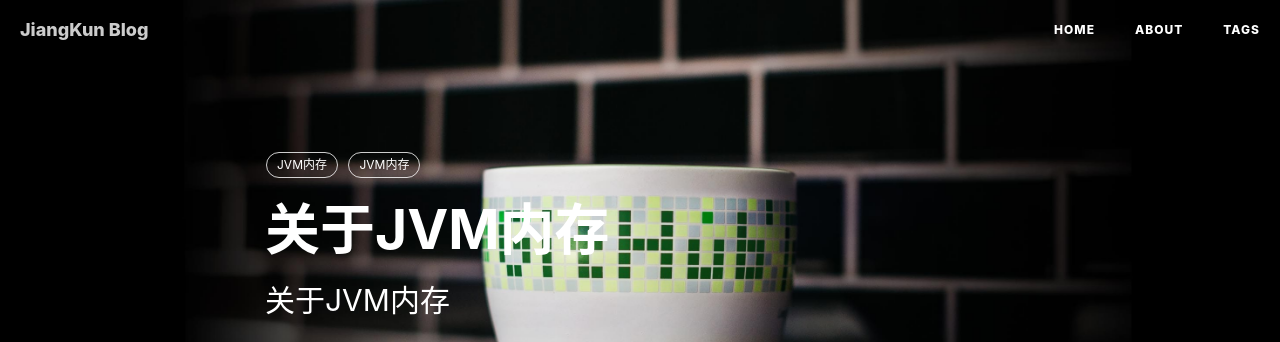
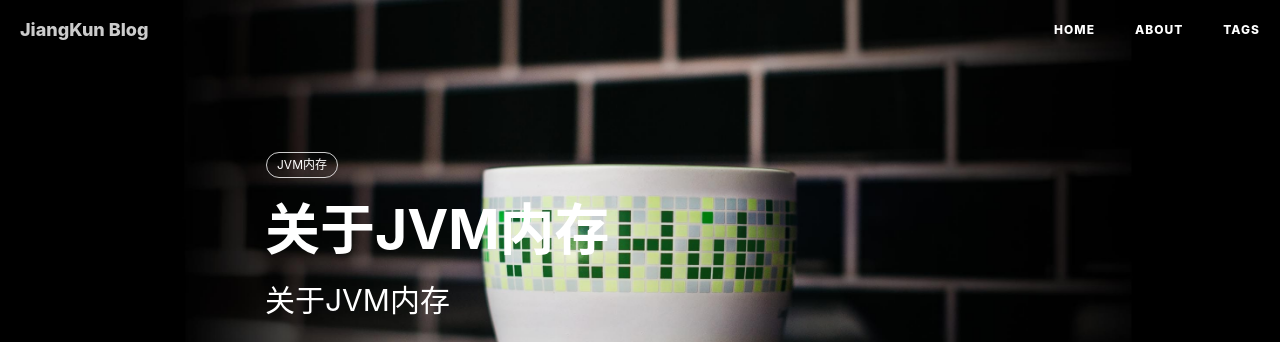
Before and after one commit to JiangKunZhang/JiangKunZhang.github.io, a Jekyll site: the page built from _posts/2020-06-20-关于JVM内存.md, in a window 1280 px wide and 900 px high. Shown: the top 342 px of the window. Built offline with Jekyll 4.4.1, drawn with Linux system fonts in a browser that asks for light colours; nearby versions of some CDN libraries; comment, search, counter and statistics services are not loaded.

Commit message:
2020-06-20-关于JVM内存

```diff
--- a/_posts/2020-06-20-关于JVM内存.md
+++ b/_posts/2020-06-20-关于JVM内存.md
@@ -7,7 +7,6 @@ author:     JiangKun
 header-img: img/post-bg-github-cup.jpg
 catalog: true
 tags:
-    - JVM内存
     - JVM内存
 ---
 这是一个比较官方的图
```
